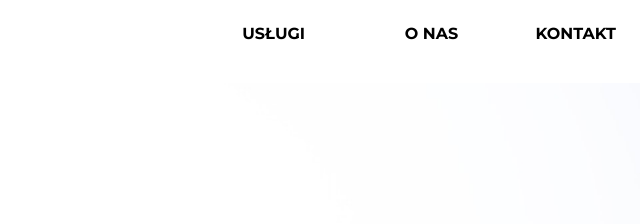
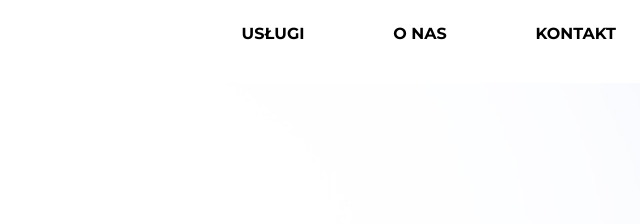
Before and after one commit to mkoptewicz/nowe-uslugi-lesne, a plain HTML site: page index.html in a window 1280 px wide. Shown: the top 224 px of the page, 640-1280 px from the left. Drawn offline with Linux system fonts and the light colour scheme.

Commit message:
refactor styles for menu

```diff
--- a/style.css
+++ b/style.css
@@ -37,7 +37,7 @@ a {
   justify-content: space-around;
   padding: 1.5em;
   list-style: none;
-  margin:0;
+  margin: 0;
 }
 header {
   min-height: 100vh;
@@ -51,7 +51,6 @@ h1 {
   font-size: 2rem;
   margin: 7rem auto 0;
   max-width: 25ch;
-  ;
 }
 h2,
 h3 {
@@ -65,7 +64,6 @@ h2 {
   max-width: 1200px;
   margin: 0 auto;
   padding: 1rem 2rem;
-
 }
 section {
   margin-top: 5rem;
@@ -113,21 +111,16 @@ footer {
 footer span {
   font-weight: bold;
 }
-@media (min-width:740px ) {
-
+@media (min-width: 740px) {
   .nav-container {
     display: flex;
     justify-content: space-between;
   }
+  .menu__list {
+    justify-content: space-between;
+  }
   .menu {
-  flex-basis: 40%;
- }
- .menu__list li {
-  flex: 0 1 33%;
-  text-align: right;
- }
- .menu__list :last-child {
-  margin-left: auto;
+    flex-basis: 33%;
   }
 }
 @media (min-width: 840px) {
```
Lines whose indentation alone changed are shown as unchanged.
